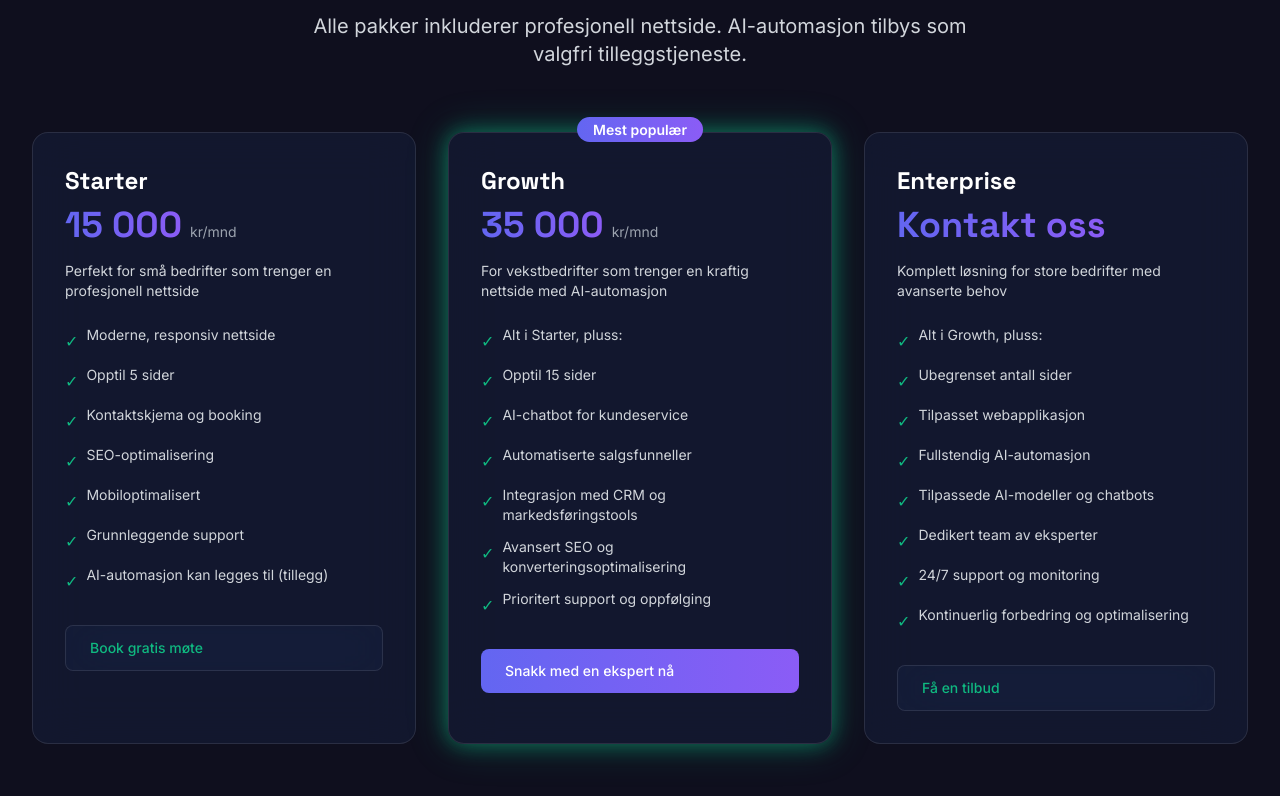
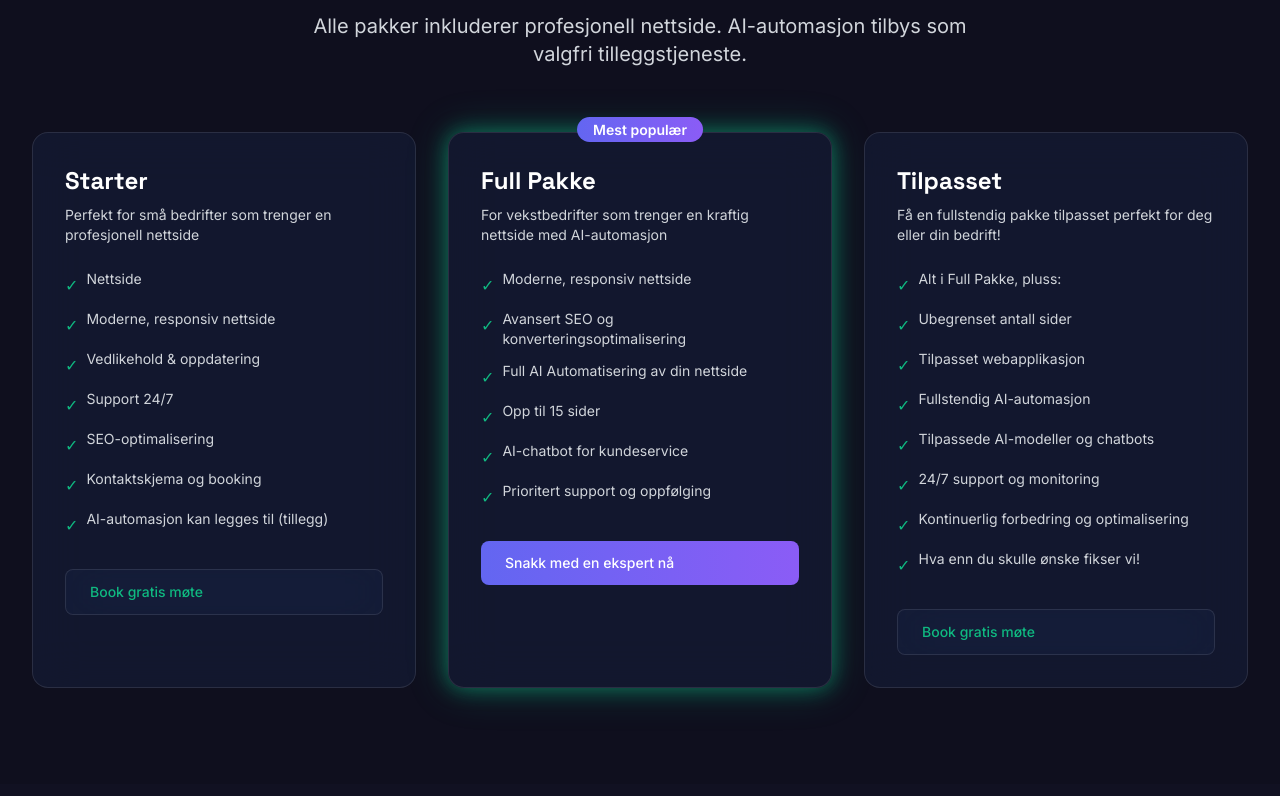
Before and after one commit to nexracontact/Nexra-Nettside, a Next.js app: page / in a window 1280 px wide. Shown: the part 3384-4180 px from the top of the page. Built offline with nearby package versions, Linux system fonts and the light colour scheme.

Commit message:
Oppdatert prispakker: Full Pakke og Tilpasset uten priser, oppdatert innhold

```diff
--- a/src/components/sections/Pricing.tsx
+++ b/src/components/sections/Pricing.tsx
@@ -6,7 +6,7 @@ import CTAButton from '@/components/ui/CTAButton'
 
 interface PricingTier {
   name: string
-  price: string
+  price: string | null
   description: string
   features: string[]
   popular?: boolean
@@ -16,50 +16,49 @@ interface PricingTier {
 const pricingTiers: PricingTier[] = [
   {
     name: 'Starter',
-    price: '15 000',
+    price: null,
     description: 'Perfekt for små bedrifter som trenger en profesjonell nettside',
     features: [
+      'Nettside',
       'Moderne, responsiv nettside',
-      'Opptil 5 sider',
+      'Vedlikehold & oppdatering',
+      'Support 24/7',
+      'SEO-optimalisering',
       'Kontaktskjema og booking',
-      'SEO-optimalisering',
-      'Mobiloptimalisert',
-      'Grunnleggende support',
       'AI-automasjon kan legges til (tillegg)',
     ],
     cta: 'Book gratis møte',
   },
   {
-    name: 'Growth',
-    price: '35 000',
+    name: 'Full Pakke',
+    price: null,
     description: 'For vekstbedrifter som trenger en kraftig nettside med AI-automasjon',
     features: [
-      'Alt i Starter, pluss:',
-      'Opptil 15 sider',
+      'Moderne, responsiv nettside',
+      'Avansert SEO og konverteringsoptimalisering',
+      'Full AI Automatisering av din nettside',
+      'Opp til 15 sider',
       'AI-chatbot for kundeservice',
-      'Automatiserte salgsfunneller',
-      'Integrasjon med CRM og markedsføringstools',
-      'Avansert SEO og konverteringsoptimalisering',
       'Prioritert support og oppfølging',
     ],
     popular: true,
     cta: 'Snakk med en ekspert nå',
   },
   {
-    name: 'Enterprise',
-    price: 'Kontakt oss',
-    description: 'Komplett løsning for store bedrifter med avanserte behov',
+    name: 'Tilpasset',
+    price: null,
+    description: 'Få en fullstendig pakke tilpasset perfekt for deg eller din bedrift!',
     features: [
-      'Alt i Growth, pluss:',
+      'Alt i Full Pakke, pluss:',
       'Ubegrenset antall sider',
       'Tilpasset webapplikasjon',
       'Fullstendig AI-automasjon',
       'Tilpassede AI-modeller og chatbots',
-      'Dedikert team av eksperter',
       '24/7 support og monitoring',
       'Kontinuerlig forbedring og optimalisering',
+      'Hva enn du skulle ønske fikser vi!',
     ],
-    cta: 'Få en tilbud',
+    cta: 'Book gratis møte',
   },
 ]
 
@@ -118,6 +117,7 @@ export default function Pricing() {
               )}
 
               <h3 className="text-2xl font-heading font-bold mb-2 text-white">{tier.name}</h3>
+              {tier.price && (
                 <div className="mb-4">
                   <span className="text-4xl font-heading font-bold bg-gradient-to-r from-neon-blue to-neon-purple bg-clip-text text-transparent">
                     {tier.price}
@@ -126,6 +126,7 @@ export default function Pricing() {
                     <span className="text-gray-400 text-sm ml-2">kr/mnd</span>
                   )}
                 </div>
+              )}
               <p className="text-gray-300 mb-6 text-sm">{tier.description}</p>
 
               <ul className="space-y-3 mb-8">
```
Lines whose indentation alone changed are shown as unchanged.
